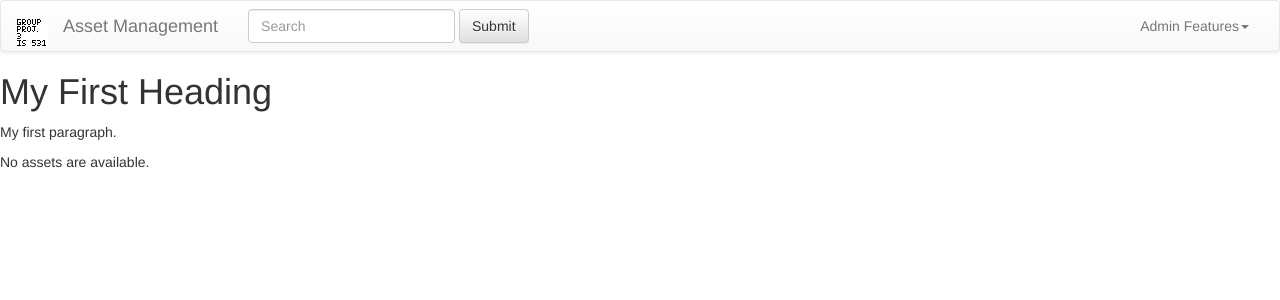
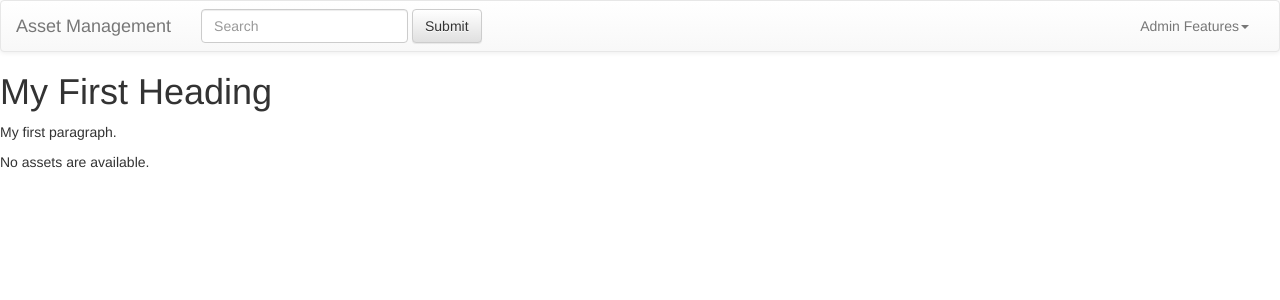
Before and after one commit to nmarrs/IS531-Project3, a Django app: page / in a window 1280 px wide. Shown: the top 300 px of the page. Run offline with Django 3.2, Linux system fonts and the light colour scheme; data that the repository does not hold is empty; some libraries are stand-ins or nearby versions.

Commit message:
removed image cause static is annoying

```diff
--- a/project3/asset_management/templates/index.html
+++ b/project3/asset_management/templates/index.html
@@ -23,7 +23,6 @@
           <span class="icon-bar"></span>
           <span class="icon-bar"></span>
         </button>
-        <a class="navbar-brand" href="#"><img src="/static/asset_management/media/group-project.png"/></a>
         <a class="navbar-brand" href="#">Asset Management</a>
       </div>
 
```
